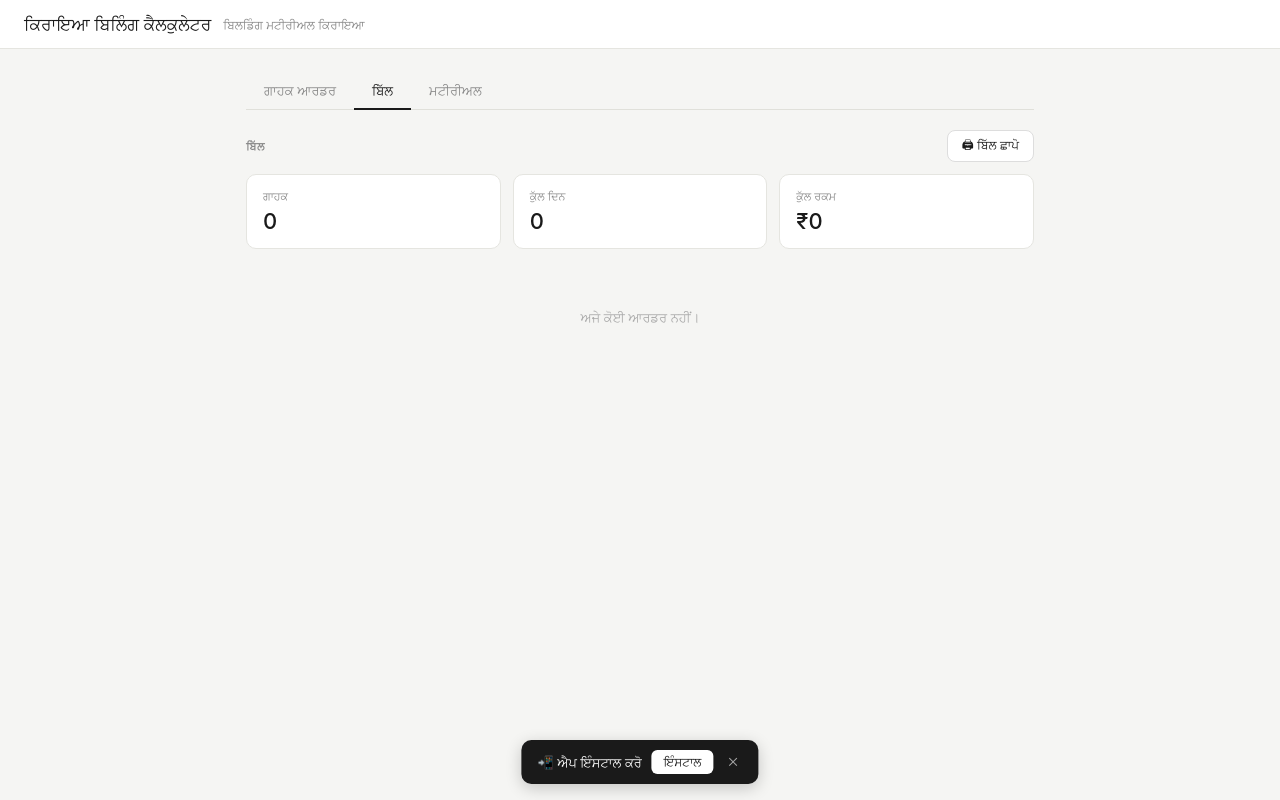
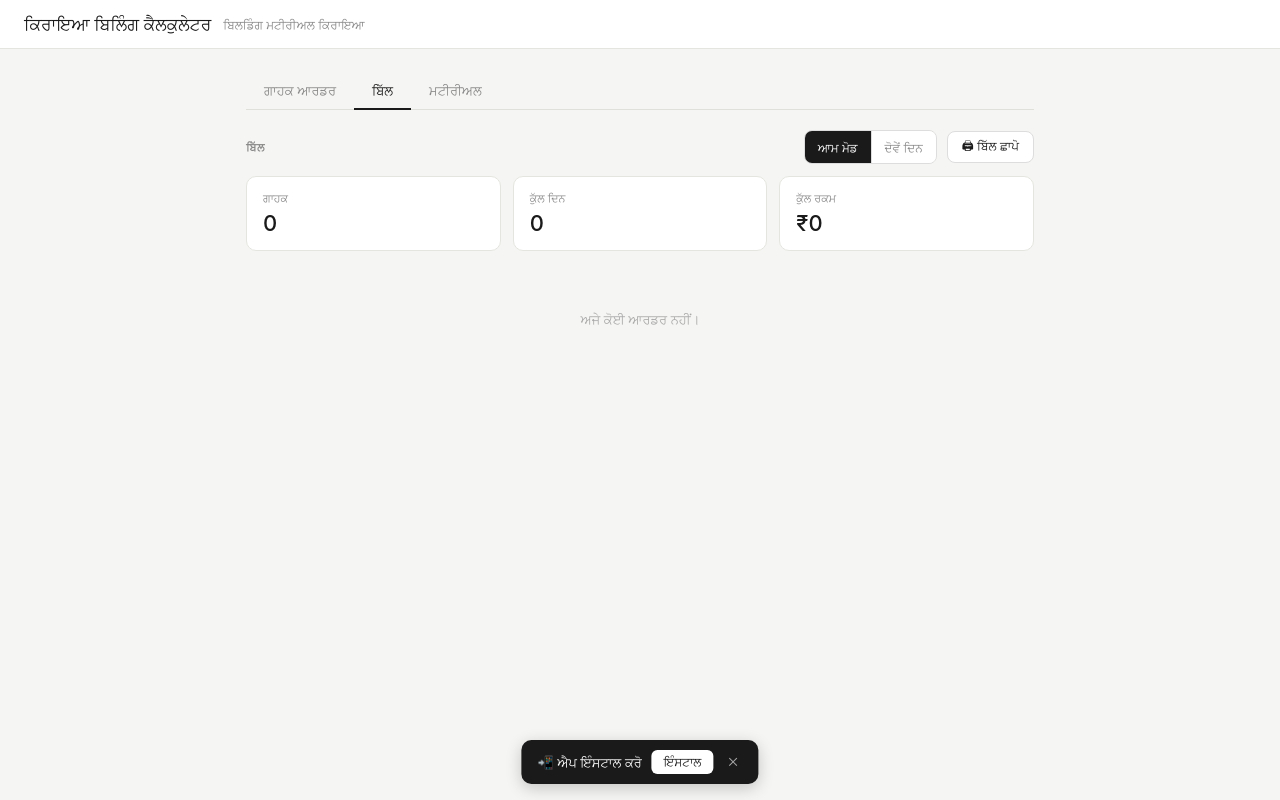
Before and after one commit to Yudhver/Rentcalc, a plain HTML site: page index.html in a window 1280 px wide. Both pictures are taken after a click on the button "ਬਿੱਲ". Drawn offline with Linux system fonts and the light colour scheme.

Commit message:
Implement billing mode toggle functionality
Added mode toggle buttons for billing options and updated related functions to handle billing mode. Adjusted local storage to save billing mode state.

```diff
--- a/index.html
+++ b/index.html
@@ -74,7 +74,11 @@ input::-webkit-outer-spin-button, input::-webkit-inner-spin-button { -webkit-app
 .top-actions { display: flex; justify-content: space-between; align-items: center; margin-bottom: 12px; }
 .print-btn { display: flex; align-items: center; gap: 6px; }
 
-/* Install banner */
+.mode-toggle { display: inline-flex; border: 1px solid #ddd; border-radius: 8px; overflow: hidden; }
+.mode-toggle button { height: 32px; padding: 0 13px; font-size: 12px; border: none; background: #fff; color: #888; cursor: pointer; font-family: inherit; border-right: 1px solid #ddd; }
+.mode-toggle button:last-child { border-right: none; }
+.mode-toggle button.active { background: #1a1a1a; color: #fff; font-weight: 500; }
+.mode-toggle button:not(.active):hover { background: #f5f5f3; }
 #install-banner { display: none; position: fixed; bottom: 16px; left: 50%; transform: translateX(-50%); background: #1a1a1a; color: #fff; padding: 10px 16px; border-radius: 10px; font-size: 13px; display: flex; align-items: center; gap: 10px; box-shadow: 0 4px 16px rgba(0,0,0,0.2); z-index: 999; }
 #install-banner button { background: #fff; color: #1a1a1a; border: none; border-radius: 6px; padding: 5px 12px; font-size: 12px; cursor: pointer; font-weight: 500; }
 #install-banner .dismiss { background: transparent; color: #aaa; padding: 5px; }
@@ -120,7 +124,13 @@ input::-webkit-outer-spin-button, input::-webkit-inner-spin-button { -webkit-app
   <div class="panel" id="panel-bills">
     <div class="top-actions">
       <p class="section-label" style="margin:0">ਬਿੱਲ</p>
-      <button class="btn" onclick="window.print()">🖨 ਬਿੱਲ ਛਾਪੋ</button>
+      <div style="display:flex;align-items:center;gap:10px;">
+        <div class="mode-toggle" id="mode-toggle">
+          <button id="btn-mode-normal" onclick="setBillingMode('normal')" title="ਸਿਰਫ਼ ਇੱਕ ਦਿਨ ਗਿਣਦਾ ਹੈ (ਸ਼ੁਰੂਆਤੀ ਜਾਂ ਅੰਤਿਮ)">ਆਮ ਮੋਡ</button>
+          <button id="btn-mode-both" onclick="setBillingMode('both')" title="ਦੋਵੇਂ ਦਿਨ ਗਿਣਦਾ ਹੈ">ਦੋਵੇਂ ਦਿਨ</button>
+        </div>
+        <button class="btn" onclick="window.print()">🖨 ਬਿੱਲ ਛਾਪੋ</button>
+      </div>
     </div>
     <div class="summary-cards">
       <div class="scard"><div class="lbl">ਗਾਹਕ</div><div class="val" id="s-orders">0</div></div>
@@ -152,6 +162,7 @@ input::-webkit-outer-spin-button, input::-webkit-inner-spin-button { -webkit-app
 
 <script>
 let matIdC = 10, orderIdC = 1;
+let billingMode = 'normal'; // 'normal' = excludes one day, 'both' = counts both start & end day
 let materials = [
   { id:1, name:'ਪਲੇਟ',    rate:2 },
   { id:2, name:'ਸਪੋਰਟ',   rate:2 },
@@ -163,13 +174,14 @@ let materials = [
 let orders = [];
 
 function save() {
-  try { localStorage.setItem('rental_materials', JSON.stringify(materials)); localStorage.setItem('rental_orders', JSON.stringify(orders)); localStorage.setItem('rental_idc', JSON.stringify({matIdC, orderIdC})); } catch(e){}
+  try { localStorage.setItem('rental_materials', JSON.stringify(materials)); localStorage.setItem('rental_orders', JSON.stringify(orders)); localStorage.setItem('rental_idc', JSON.stringify({matIdC, orderIdC})); localStorage.setItem('rental_billing_mode', billingMode); } catch(e){}
 }
 function load() {
   try {
     const m = localStorage.getItem('rental_materials'); if(m) materials = JSON.parse(m);
     const o = localStorage.getItem('rental_orders'); if(o) orders = JSON.parse(o);
     const c = localStorage.getItem('rental_idc'); if(c) { const x=JSON.parse(c); matIdC=x.matIdC; orderIdC=x.orderIdC; }
+    const bm = localStorage.getItem('rental_billing_mode'); if(bm) billingMode = bm;
   } catch(e){}
   // Migrate old English names to Punjabi by ID
   const nameMap = {1:'ਪਲੇਟ', 2:'ਸਪੋਰਟ', 3:'ਗੌਡਰ', 4:'ਚੈਨਰ', 5:'ਫੱਟੇ', 6:'ਚਿੱਲੀਆ'};
@@ -181,7 +193,7 @@ function load() {
 function switchTab(tab) {
   document.querySelectorAll('.tab').forEach((t,i) => t.classList.toggle('active', ['orders','bills','materials'][i]===tab));
   document.querySelectorAll('.panel').forEach((p,i) => p.classList.toggle('active', ['panel-orders','panel-bills','panel-materials'][i]==='panel-'+tab));
-  if(tab==='bills') renderBills();
+  if(tab==='bills') { updateModeToggleUI(); renderBills(); }
   if(tab==='materials') renderMaterials();
 }
 
@@ -253,6 +265,23 @@ function renderOrders() {
     </div>`).join('');
 }
 
+function setBillingMode(mode) {
+  billingMode = mode;
+  save();
+  document.getElementById('btn-mode-normal').classList.toggle('active', mode === 'normal');
+  document.getElementById('btn-mode-both').classList.toggle('active', mode === 'both');
+  renderBills();
+}
+
+function updateModeToggleUI() {
+  const normalBtn = document.getElementById('btn-mode-normal');
+  const bothBtn = document.getElementById('btn-mode-both');
+  if (normalBtn && bothBtn) {
+    normalBtn.classList.toggle('active', billingMode === 'normal');
+    bothBtn.classList.toggle('active', billingMode === 'both');
+  }
+}
+
 // BILLING
 function calcOrder(o) {
   if(!o.paymentDate) return {allSegments:[],grandTotal:0,totalDays:0};
@@ -270,7 +299,7 @@ function calcOrder(o) {
       const toDate=i+1<evs.length?new Date(evs[i+1].date):payDate;
       if(ev.type==='rent') runningQty+=ev.qty;
       else if(ev.type==='return') { const excess=ev.qty>runningQty; runningQty=Math.max(0,runningQty-ev.qty); if(excess) { segments.push({mat,type:ev.type,qty:ev.qty,runningQty,from:ev.date,to:i+1<evs.length?evs[i+1].date:o.paymentDate,days:0,amount:0,missing:false,excess:true}); continue; } }
-      const days=Math.max(0,Math.round((toDate-fromDate)/86400000));
+      const days=Math.max(0,Math.round((toDate-fromDate)/86400000))+(billingMode==='both'?1:0);
       const amount=runningQty*days*mat.rate;
       const isLast=(i===evs.length-1);
       const missing=isLast&&runningQty>0;
@@ -399,7 +428,7 @@ window.addEventListener('appinstalled', () => {
   document.getElementById('install-banner').style.display = 'none';
 });
 
-load(); renderOrders();
+load(); renderOrders(); updateModeToggleUI();
 </script>
 </body>
 </html>
```
